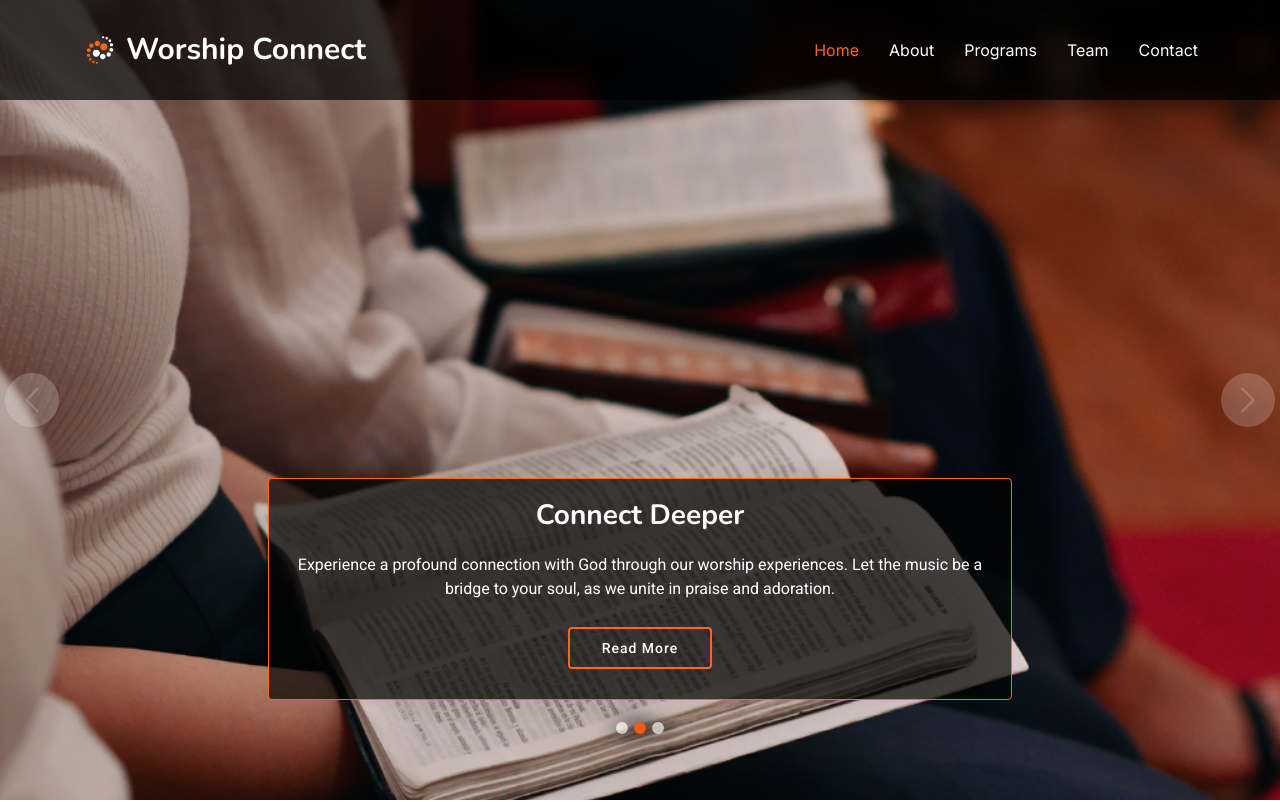
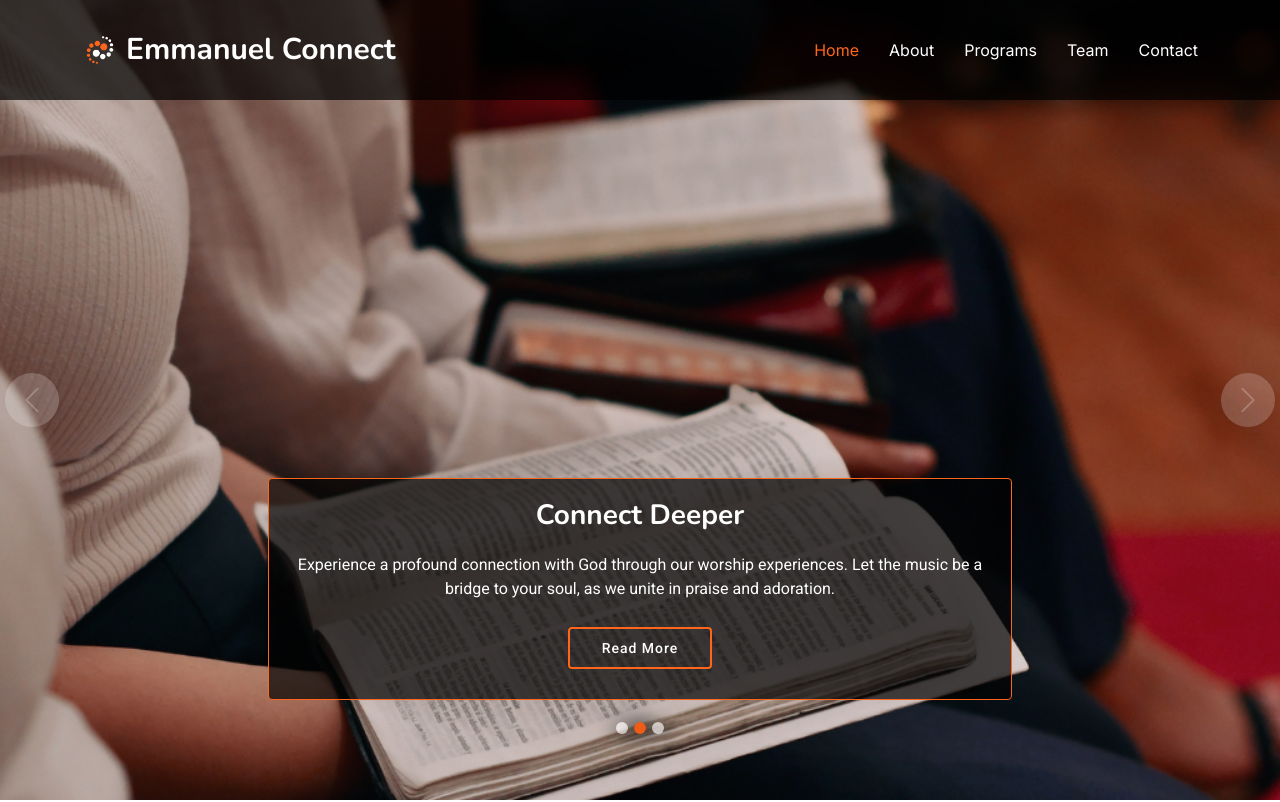
Before and after one commit to OgwangEmmanuel40/worship-connect-international, a plain HTML site: page index.html in a window 1280 px wide. Shown: the top 802 px of the page. Drawn offline with nearby package versions, Linux system fonts and the light colour scheme.

Commit message:
update index.html

```diff
--- a/index.html
+++ b/index.html
@@ -41,7 +41,7 @@
             <a href="index.html" class="logo d-flex align-items-center me-auto">
                 <img src="resources/img/logo/logo-1.png" alt="" class="logo-1">
                 <img src="resources/img/logo/logo-2.png" alt="" class="logo-2">
-                <h1 class="sitename">Worship Connect</h1>
+                <h1 class="sitename">Emmanuel Connect</h1>
             </a>
 
             <nav id="navmenu" class="navmenu">
```
